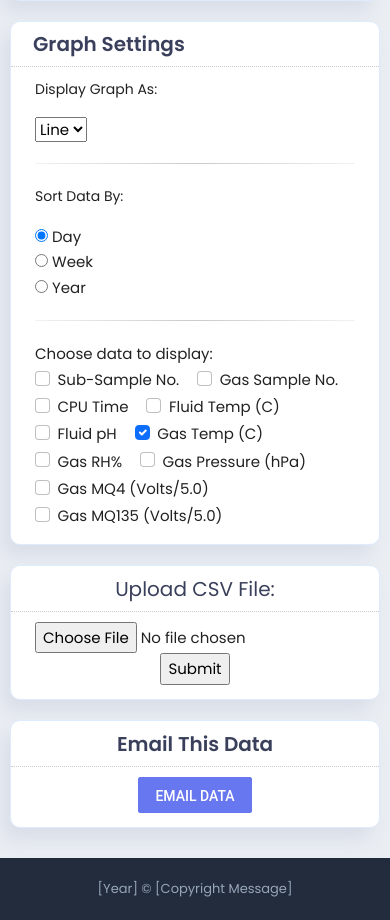
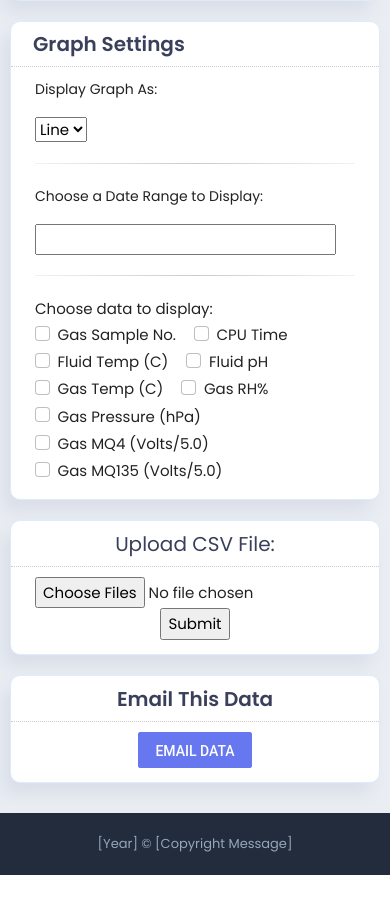
Before and after one commit to WEF-System/WEF-Project, a Node server app: page / in a window 390 px wide. Shown: the part 719-1639 px from the top of the page. After the commit the page ends 1594 px from the top, so only its background shows below. Run offline with Node 20, Linux system fonts and the light colour scheme; data that the repository does not hold is empty; some libraries are stand-ins or nearby versions.

Commit message:
Update homedashboard.ejs
-Removed Sub-Sample-No. from the checkbox list (Unneccesarry to include that piece of data).

-Added a reference to setup.js

-Added functionality to the email data button (made it an anchor tag instead of a button).

```diff
--- a/views/homedashboard.ejs
+++ b/views/homedashboard.ejs
@@ -33,71 +33,54 @@
 
                 <hr class="style-one">
 
-                <p>Sort Data By:</p>
+                <p>Choose a Date Range to Display:</p>
 
                 <div>
-                    <input type="radio" id="day" name="sort" value="day" checked>
-                    <label for="day">Day</label>
-                </div>
-
-                <div>
-                    <input type="radio" id="week" name="sort" value="week">
-                    <label for="week">Week</label>
-                </div>
-
-                <div>
-                    <input type="radio" id="year" name="sort" value="year">
-                    <label for="year">Year</label>
+                    <input type="text" id="litepicker" />
                 </div>
 
                 <hr class="style-one">
 
                 <label for="data-select">Choose data to display:</label>
-                <div class="col-sm-10">
+                <div class="col-sm-9">
                     <div class="form-check form-check-inline">
-                        <input class="form-check-input" type="checkbox" id="Sub_Sample_No" name="Sub_Sample_No">
-                        <label class="form-check-label" for="Sub_Sample_No">Sub-Sample No.</label>
-                    </div>
-                    <div class="form-check form-check-inline">
-                        <input class="form-check-input" type="checkbox" id="Gas_Sample_No" name="Gas_Sample_No">
+                        <input class="form-check-input" type="checkbox" id="Gas_Sample_No" name="Gas Sample No.">
                         <label class="form-check-label" for="Gas_Sample_No">Gas Sample No.</label>
                     </div>
                     <div class="form-check form-check-inline">
-                        <input class="form-check-input" type="checkbox" id="CPU_Time" name="CPU_Time">
+                        <input class="form-check-input" type="checkbox" id="CPU_Time" name="CPU Time">
                         <label class="form-check-label" for="CPU_Time">CPU Time</label>
                     </div>
                     <div class="form-check form-check-inline">
-                        <input class="form-check-input" type="checkbox" id="Fluid_Temp" name="Fluid_Temp">
+                        <input class="form-check-input" type="checkbox" id="Fluid_Temp" name="Fluid Temp (C)">
                         <label class="form-check-label" for="Fluid_Temp">Fluid Temp (C)</label>
                     </div>
 
                     <div class="form-check form-check-inline">
-                        <input class="form-check-input" type="checkbox" id="Fluid_pH" name="Fluid_pH">
+                        <input class="form-check-input" type="checkbox" id="Fluid_pH" name="Fluid pH">
                         <label class="form-check-label" for="Fluid_pH">Fluid pH</label>
                     </div>
                     <div class="form-check form-check-inline">
-                        <input class="form-check-input" type="checkbox" id="Gas_Temp" name="Gas_Temp" value="Gas_Temp"
-                            checked>
+                        <input class="form-check-input" type="checkbox" id="Gas_Temp" name="Gas Temp (C)"
+                            value="Gas_Temp">
                         <label class="form-check-label" for="Gas_Temp">Gas Temp (C)</label>
                     </div>
                     <div class="form-check form-check-inline">
-                        <input class="form-check-input" type="checkbox" id="Gas_RH" name="Gas_RH">
+                        <input class="form-check-input" type="checkbox" id="Gas_RH" name="Gas RH%">
                         <label class="form-check-label" for="Gas_RH">Gas RH%</label>
                     </div>
 
                     <div class="form-check form-check-inline">
-                        <input class="form-check-input" type="checkbox" id="Gas_Pressure" name="Gas_Pressure">
-                        <label class="form-check-label" for="Gas_Pressure">Gas Pressure
-                            (hPa)</label>
+                        <input class="form-check-input" type="checkbox" id="Gas_Pressure" name="Gas Pressure (hPa)">
+                        <label class="form-check-label" for="Gas_Pressure">Gas Pressure (hPa)</label>
                     </div>
                     <div class="form-check form-check-inline">
-                        <input class="form-check-input" type="checkbox" id="Gas_MQ4" name="Gas_MQ4">
+                        <input class="form-check-input" type="checkbox" id="Gas_MQ4" name="Gas MQ4 (Volts/5.0)">
                         <label class="form-check-label" for="Gas_MQ4">Gas MQ4 (Volts/5.0)</label>
                     </div>
                     <div class="form-check form-check-inline">
-                        <input class="form-check-input" type="checkbox" id="Gas_MQ135" name="Gas_MQ135">
-                        <label class="form-check-label" for="Gas_MQ135">Gas MQ135
-                            (Volts/5.0)</label>
+                        <input class="form-check-input" type="checkbox" id="Gas_MQ135" name="Gas MQ135 (Volts/5.0)">
+                        <label class="form-check-label" for="Gas_MQ135">Gas MQ135 (Volts/5.0)</label>
                     </div>
 
                 </div>
@@ -112,8 +95,8 @@
                 <header><label for="csv">Upload CSV File:</label></header>
             </div>
             <div class="card-body text-center">
-                <form action="http://localhost:3000/submit" method="post">
-                    <input type="file" name="file" id="csv" />
+                <form action="http://localhost:3000/" method="post" enctype="multipart/form-data">
+                    <input type="file" name="files" id="csv" multiple />
                     <input type="submit" id="submit" value="Submit">
                 </form>
             </div>
@@ -125,11 +108,18 @@
                 <header>Email This Data</header>
             </div>
             <div class="card-body text-center">
-                <button class="mdl-button btn-primary">Email Data</button>
+                <a class="mdl-button btn-primary" href="mailTo:">Email Data</a>
             </div>
         </div>
     </div>
 </div>
 </div>
+
 <script src="https://cdn.jsdelivr.net/npm/chart.js@3.0.2/dist/chart.min.js"></script>
+<script src="https://cdn.jsdelivr.net/npm/litepicker/dist/litepicker.js"></script>
+
+<script src="/javascripts/setup.js"></script>
+
 <script src="/javascripts/chart.js"></script>
+
+<script src="/javascripts/litepicker.js"></script>
```
